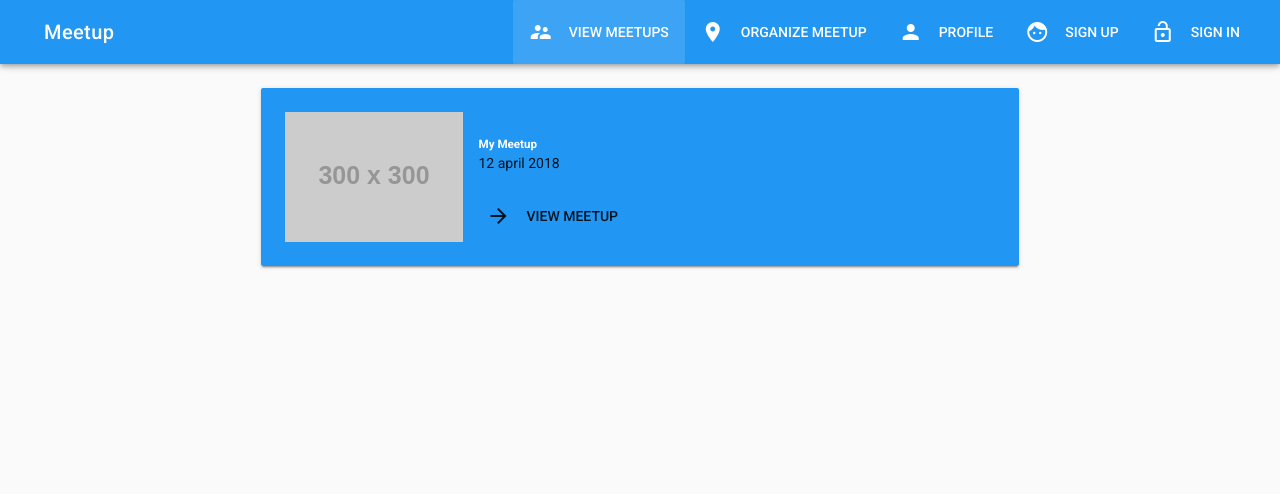
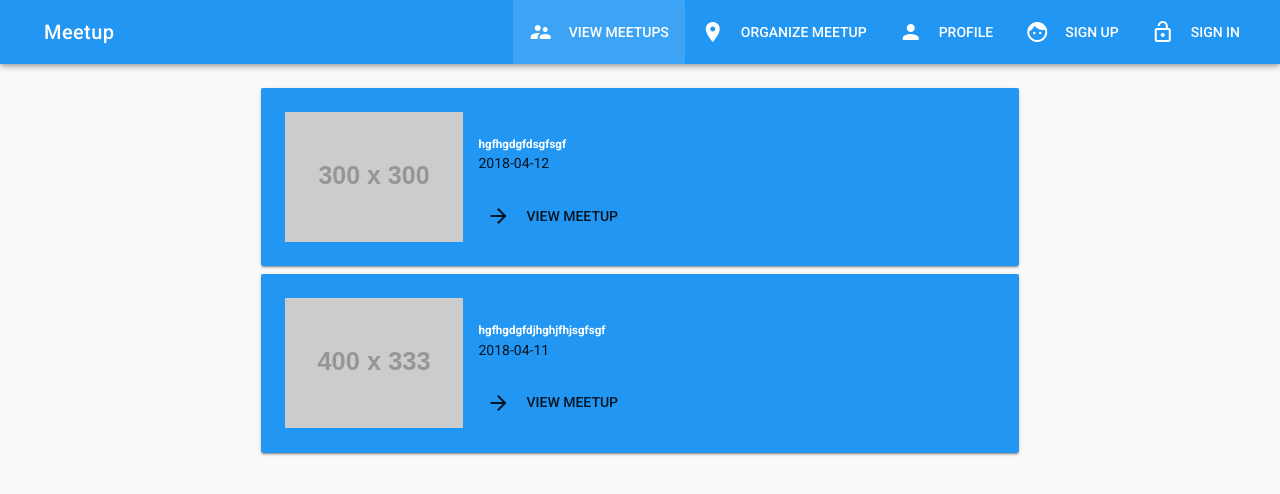
Before and after one commit to osama-mohamed/practice, a Vue app: page /meetups in a window 1280 px wide. Shown: the top 494 px of the page. Built offline with nearby package versions, Linux system fonts and the light colour scheme.

Commit message:
start using vuex in meetups, meetup components

```diff
--- a/package.json
+++ b/package.json
@@ -13,7 +13,8 @@
   "dependencies": {
     "vue": "^2.5.2",
     "vue-router": "^3.0.1",
-    "vuetify": "^1.0.14"
+    "vuetify": "^1.0.14",
+    "vuex": "^3.0.1"
   },
   "devDependencies": {
     "autoprefixer": "^7.1.2",
--- a/src/components/Home.vue
+++ b/src/components/Home.vue
@@ -16,9 +16,9 @@
             v-for="meetup in meetups"
             :src="meetup.imageUrl"
             :key="meetup.id"
-            @click="onLoadMeetup(meetup.id)"
+            @click.native="onLoadMeetup(meetup.id)"
             >
-            <div class="title">{{meetup.title}}</div>
+            <div class="title">{{meetup.title}}*****************{{meetup.id}}</div>
           </v-carousel-item>
         </v-carousel>
       </v-flex>
@@ -34,18 +34,14 @@
 
 <script>
 export default {
-  data () {
-    return {
-      meetups: [
-        {imageUrl: 'http://placehold.it/300/300', id: 'fgsgs', title: 'hgfhgdgfdsgfsgf'},
-        {imageUrl: 'http://placehold.it/400/333', id: 'fgjhfhjfsgs', title: 'hgfhgdgfdjhghjfhjsgfsgf'}
-      ]
+  computed: {
+    meetups () {
+      return this.$store.getters.featuredMeetups
     }
   },
   methods: {
     onLoadMeetup (id) {
-      // this.$router.push({name: 'meetup', params:{id: 5}})
-      this.$router.push('/meetups/' + id)
+      this.$router.push({name: 'meetup', params: { id: id }})
     }
   }
 }
--- a/src/components/Meetup/Meetup.vue
+++ b/src/components/Meetup/Meetup.vue
@@ -4,15 +4,15 @@
           <v-flex xs12>
               <v-card>
                   <v-card-title>
-                      <h4 class="primary--text">My Meetup</h4>
+                      <h4 class="primary--text">{{meetup.title}}</h4>
                   </v-card-title>
                   <v-card-media
-                  src="http://placehold.it/300/300"
+                  :src="meetup.imageUrl"
                   height="400px"
                 >
                 </v-card-media>
                 <v-card-text>
-                    <div class="info--text">12 april 2018</div>
+                    <div class="info--text">{{meetup.date}}</div>
                     <div>Lorem ipsum dolor, sit amet consectetur adipisicing elit. Quis vitae sit natus molestias totam, et porro dolores provident sed quasi animi in quam repellendus eos harum? Possimus accusantium obcaecati perferendis!</div>
                 </v-card-text>
                 <v-card-actions>
@@ -24,3 +24,14 @@
       </v-layout>
   </v-container>
 </template>
+
+<script>
+export default {
+  props: ['id'],
+  computed: {
+    meetup () {
+      return this.$store.getters.loadedMeetup(this.id)
+    }
+  }
+}
+</script>
--- a/src/components/Meetup/Meetups.vue
+++ b/src/components/Meetup/Meetups.vue
@@ -1,13 +1,13 @@
 <template>
   <v-container>
-    <v-layout row wrap>
+    <v-layout row wrap v-for="meetup in meetups" :key="meetup.id" class="mb-2">
       <v-flex xs12 sm10 md8 offset-sm1 offset-md2>
         <v-card class="info">
           <v-container fluid>
             <v-layout row>
               <v-flex xs5 sm4 md3>
                 <v-card-media
-                  src="http://placehold.it/300/300"
+                  :src="meetup.imageUrl"
                   height="130px"
                 >
                 </v-card-media>
@@ -15,12 +15,12 @@
               <v-flex xs7 sm8 md9>
                 <v-card-title primary-title>
                   <div>
-                    <h5 class="white--text mb-0">My Meetup</h5>
-                    <div>12 april 2018</div>
+                    <h5 class="white--text mb-0">{{meetup.title}}</h5>
+                    <div>{{meetup.date}}</div>
                   </div>
                 </v-card-title>
                 <v-card-actions>
-                  <v-btn flat to="/meetups/1">
+                  <v-btn flat :to="{name: 'meetup', params: {id: meetup.id}}">
                     <v-icon left light>arrow_forward</v-icon>
                     View Meetup
                   </v-btn>
@@ -39,6 +39,11 @@ export default {
   data () {
     return {
     }
+  },
+  computed: {
+    meetups () {
+      return this.$store.getters.loadedMeetups
+    }
   }
 }
 </script>
--- a/src/main.js
+++ b/src/main.js
@@ -5,6 +5,7 @@ import App from './App'
 import router from './router'
 import Vuetify from 'vuetify'
 import colors from 'vuetify/es5/util/colors'
+import {store} from './store'
 
 Vue.config.productionTip = false
 Vue.use(Vuetify)
@@ -13,6 +14,7 @@ Vue.use(Vuetify)
 new Vue({
   el: '#app',
   router,
+  store,
   components: { App },
   template: '<App/>'
 })
--- a/src/router/index.js
+++ b/src/router/index.js
@@ -31,6 +31,7 @@ export default new Router({
     },
     {
       path: '/meetups/:id',
+      props: true,
       name: 'meetup',
       component: Meetup
     },
--- /dev/null
+++ b/src/store/index.js
@@ -0,0 +1,36 @@
+import Vue from 'vue'
+import Vuex from 'vuex'
+
+Vue.use(Vuex)
+
+export const store = new Vuex.Store({
+  state: {
+    loadedMeetups: [
+      { imageUrl: 'http://placehold.it/300/300', id: 'fgsgs', title: 'hgfhgdgfdsgfsgf', date: '2018-04-12' },
+      { imageUrl: 'http://placehold.it/400/333', id: 'fgjhfhjfsgs', title: 'hgfhgdgfdjhghjfhjsgfsgf', date: '2018-04-11' }
+    ],
+    user: {
+      id: 'hjvhvjhvhjvjhv',
+      registeredMeetups: ['hfhdrdrtsfdgdg']
+    }
+  },
+  mutations: {},
+  actions: {},
+  getters: {
+    loadedMeetups (state) {
+      return state.loadedMeetups.sort((meetupA, meetupB) => {
+        return meetupA.date > meetupB.date
+      })
+    },
+    featuredMeetups (state, getters) {
+      return getters.loadedMeetups.slice(0, 5)
+    },
+    loadedMeetup (state) {
+      return (meetupId) => {
+        return state.loadedMeetups.find((meetup) => {
+          return meetup.id === meetupId
+        })
+      }
+    }
+  }
+})
```
Also changed, not shown: 1 other file (tests, documents, lock files or other folders).
